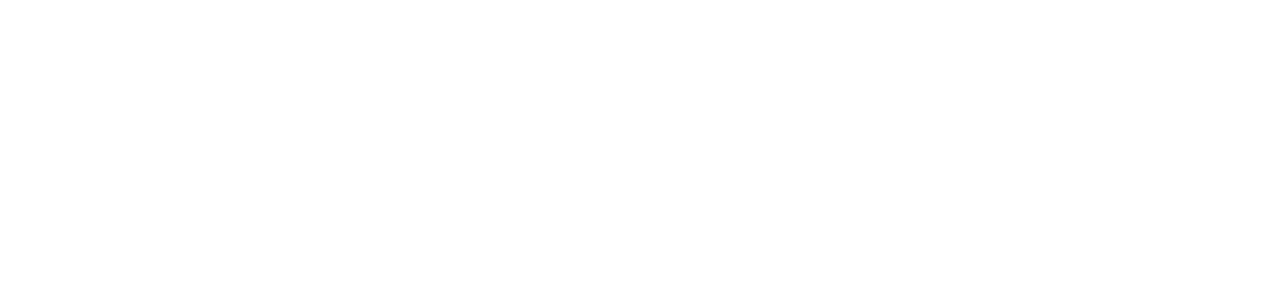
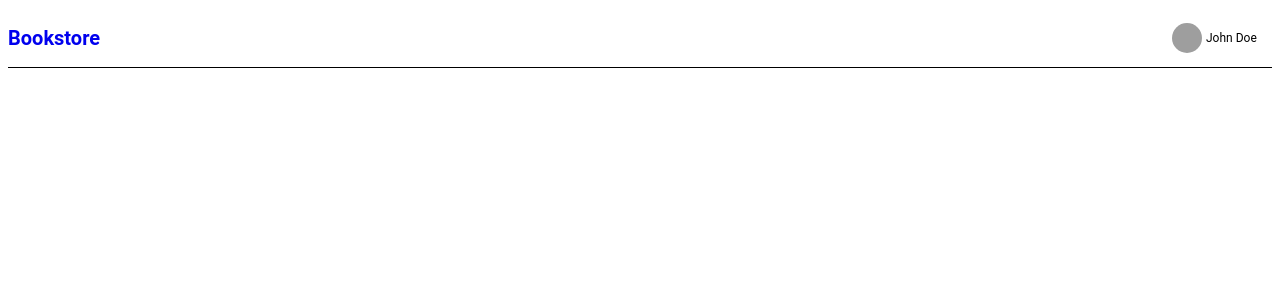
Before and after one commit to dwarvesf/df-frontend-2023, a React (Create React App) app in the folder assignment-3/: page / in a window 1280 px wide. Shown: the top 300 px of the page. Built offline with nearby package versions, Linux system fonts and the light colour scheme; grey boxes are pictures that could not be loaded.

Commit message:
add Header componet

```diff
--- a/assignment-3/src/App.tsx
+++ b/assignment-3/src/App.tsx
@@ -1,12 +1,16 @@
 import './App.css'
-import { useState, useMemo } from 'react'
-import { useLocalStorage } from 'usehooks-ts'
-
+// import { useState, useMemo } from 'react'
+// import { useLocalStorage } from 'usehooks-ts'
+import { Header } from './components'
 
 
 // Import types
-import { Book, BookList } from './types/'
+// import { Book, BookList } from './types'
 
-function App() {}
+function App() {
+    return(
+        <Header />
+    )
+}
 
 export default App
--- /dev/null
+++ b/assignment-3/src/components/Header.tsx
@@ -0,0 +1,19 @@
+export default function Header() {
+    return (
+      <header>
+        <nav className="navbar">
+          <a href="./" id="bookstore">
+            Bookstore
+          </a>
+          <div className="user">
+            <img
+              src="https://i.pinimg.com/736x/cc/80/f3/cc80f38579887963c2d71d7060081ea3.jpg"
+              alt="avt"
+              id="avt"
+            />
+            <span>John Doe</span>
+          </div>
+        </nav>
+      </header>
+    )
+  }
--- /dev/null
+++ b/assignment-3/src/components/index.ts
@@ -0,0 +1,2 @@
+export {default as Button} from './Button'
+export {default as Header} from './Header'
```
